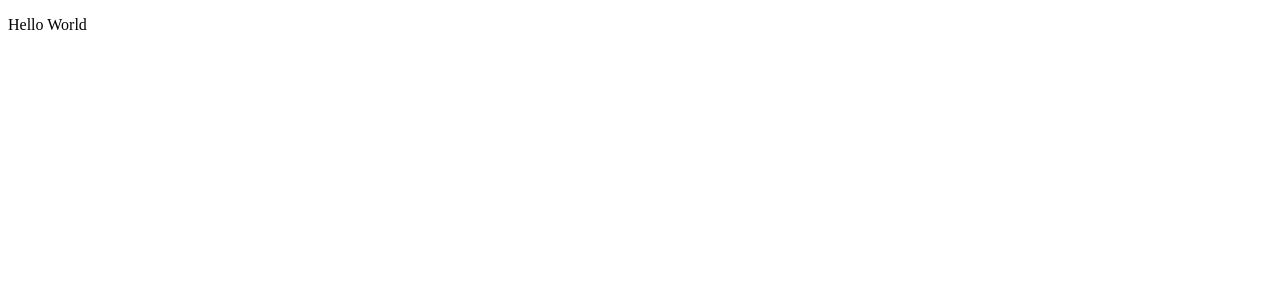
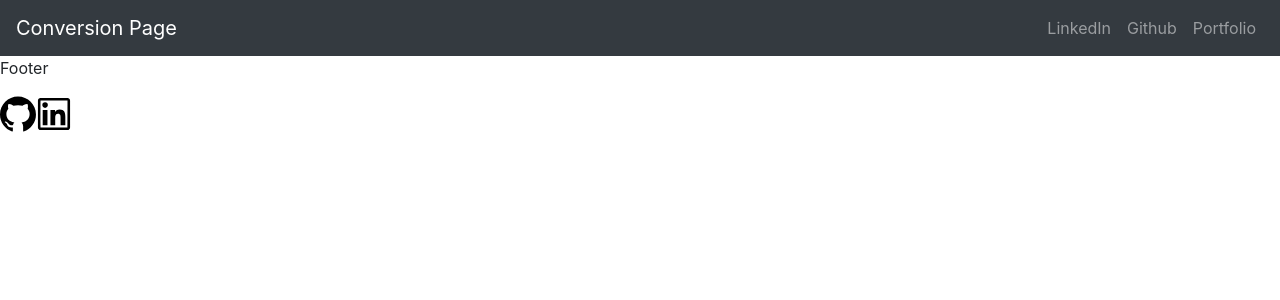
Before and after one commit to sl8305/Conversion-Page, a React (Create React App) app: page / in a window 1280 px wide. Shown: the top 300 px of the page. Built offline with nearby package versions, Linux system fonts and the light colour scheme.

Commit message:
top navbar complete. working on footer

```diff
--- a/package.json
+++ b/package.json
@@ -7,7 +7,9 @@
     "@testing-library/jest-dom": "^4.2.4",
     "@testing-library/react": "^9.5.0",
     "@testing-library/user-event": "^7.2.1",
+    "bootstrap": "^4.4.1",
     "react": "^16.13.1",
+    "react-bootstrap": "^1.0.1",
     "react-dom": "^16.13.1",
     "react-scripts": "3.4.1"
   },
--- a/public/index.html
+++ b/public/index.html
@@ -11,7 +11,8 @@
     <title>Unit Conversion</title>
   </head>
   <body>
-    <noscript>You need to enable JavaScript to run this app.</noscript>
+
+
     <div id="root"></div>
     <!--
 
--- a/src/App.js
+++ b/src/App.js
@@ -1,11 +1,16 @@
 import React from 'react';
-import Navbar from './components/Navbar/Navbar';
+import PageNavbar from './components/PageNavbar/PageNavbar';
+import PageFooter from './components/PageFooter/PageFooter';
+import 'bootstrap/dist/css/bootstrap.min.css';
+
 
 function App() {
   return (
     <div className="App">
 
-      <Navbar />
+      <PageNavbar />
+
+      <PageFooter />
 
     </div>
   );
--- a/src/components/Navbar/Navbar.js
+++ /dev/null
@@ -1,21 +0,0 @@
-import React from 'react';
-import GithubOutlined from '@ant-design/icons';
-
-function Navbar() {
-    return (
-
-        <div>
-            <p> Hello World </p>
-            <GithubOutlined />
-
-        </div>
-
-
-
-    );
-
-
-
-}
-
-export default Navbar;
--- /dev/null
+++ b/src/components/PageFooter/PageFooter.js
@@ -0,0 +1,24 @@
+import React from 'react';
+import {GithubOutlined, LinkedinOutlined} from '@ant-design/icons';
+
+
+function PageFooter() {
+    return (
+
+        <div>
+            <p> Footer </p>
+
+            <GithubOutlined className='mx-auto'  style={{ fontSize: '36px', color: 'black'}} onClick= { () => console.log("You clicked github icon")} />
+
+            <LinkedinOutlined className='mx-auto' style={{ fontSize: '36px', color: 'black'}} onClick= { () => console.log("You clicked linkedIn icon")} />
+        </div>
+
+
+
+    );
+
+
+
+}
+
+export default PageFooter;
--- /dev/null
+++ b/src/components/PageNavbar/PageNavbar.js
@@ -0,0 +1,33 @@
+import React from 'react';
+import Navbar from 'react-bootstrap/Navbar';
+import Nav from 'react-bootstrap/Nav';
+
+
+function PageNavbar() {
+    return (
+
+        <Navbar bg="dark" expand="lg" variant="dark">
+
+            <Navbar.Brand href='#root'>Conversion Page </Navbar.Brand>
+            <br />
+
+            <Nav className='ml-auto'>
+                <Nav.Link
+                    target='_blank'
+                    href='https://www.linkedin.com/in/shad-lee-724621162/'
+                    >LinkedIn</Nav.Link>
+                <Nav.Link
+                    target='_blank'
+                    href='https://github.com/sl8305'
+                    >Github</Nav.Link>
+                <Nav.Link
+                    target='_blank'
+                    href='https://sl8305.github.io/Portfolio_Shad/'
+                    >Portfolio</Nav.Link>
+            </Nav>
+        </Navbar>
+
+    );
+}
+
+export default PageNavbar;
```
Also changed, not shown: src/components/Navbar/Navbar.css (deleted), src/components/PageFooter/PageFooter.css (added), src/components/PageNavbar/PageNavbar.css (added), 1 other file (tests, documents, lock files or other folders).
